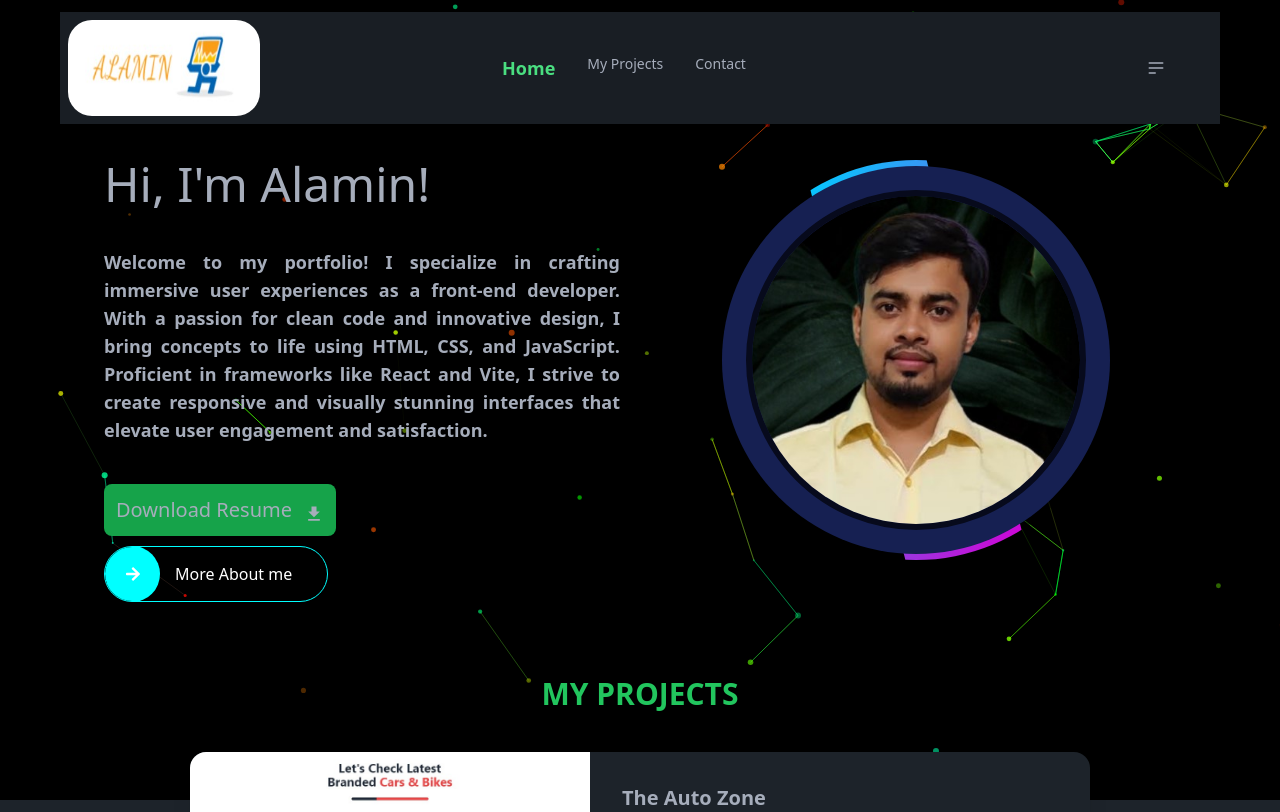
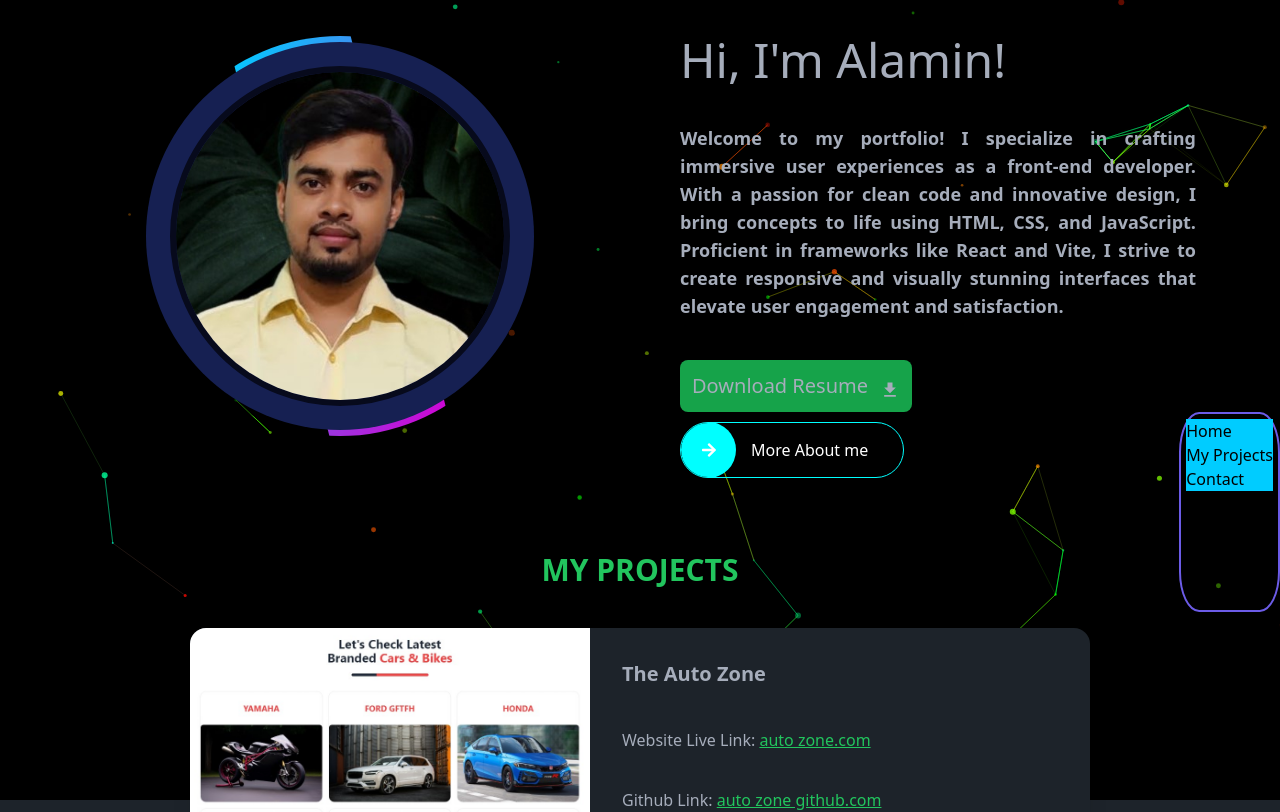
Before and after one commit to alaminakash754/my-portfolio, a React (Vite) app: page / in a window 1280 px wide. Shown: the top 812 px of the page. Built offline with nearby package versions, Linux system fonts and the light colour scheme.

Commit message:
changes in banner

```diff
--- a/src/components/Banner.jsx
+++ b/src/components/Banner.jsx
@@ -9,6 +9,15 @@ import '../style/style.css'
 const Banner = () => {
     return (
         <div className=" grid sm:grid-cols-1 md:grid-cols-2  gap-10 h-[500px] p-6">
+             <div className="ml-14">
+                <div className='box'>
+                    <div className='content'>
+                        <img src={coverPhoto} alt="" />
+                        <h2>Designing interfaces <br /> <span>coding with flair</span> </h2>
+                        <a href="contact">Hire Me</a>
+                    </div>
+                </div>
+            </div>
             <div className=" ml-5">
                 <h1 className="text-5xl">Hi, I'm Alamin!</h1>
 
@@ -17,15 +26,7 @@ const Banner = () => {
 
                 <Link to='about'><button className="button"> <span className="button__icon"><FaArrowRight className="mt-5 ml-5" /></span> <span>More About me</span>  </button></Link>
             </div>
-            <div className="ml-14">
-                <div className='box'>
-                    <div className='content'>
-                        <img src={coverPhoto} alt="" />
-                        <h2>Designing interfaces <br /> <span>coding with flair</span> </h2>
-                        <a href="contact">Hire Me</a>
-                    </div>
-                </div>
-            </div>
+
         </div>
     );
 };
--- a/src/components/Navbar.jsx
+++ b/src/components/Navbar.jsx
@@ -1,55 +1,67 @@
-import { NavLink } from 'react-router-dom';
-import logo from '../assets/logo.jpg'
+// import { NavLink } from 'react-router-dom';
+import { Link } from 'react-router-dom';
+import '../style/style.css';
+// import logo from '../assets/logo.jpg'
+
 const Navbar = () => {
 
-    const navLinks = <>
-        <li><NavLink to="/"
-            className={({ isActive, isPending }) =>
-                isPending ? "pending" : isActive ? " font-bold text-lg text-green-400 hover:bg-gray-200 hover:text-green-400 " : ""
-            }>Home</NavLink></li>
 
-        <li><NavLink to="/projects"
-            className={({ isActive, isPending }) =>
-                isPending ? "pending" : isActive ? " font-bold  text-lg text-green-400 hover:bg-gray-200 hover:text-green-400  " : ""
-            }>My Projects</NavLink></li>
+    // const navLinks = <>
+    //     <li><NavLink to="/"
+    //         className={({ isActive, isPending }) =>
+    //             isPending ? "pending" : isActive ? " font-bold text-lg text-green-400 hover:bg-gray-200 hover:text-green-400 " : " hover:text-green-400"
+    //         }>Home</NavLink></li>
+
+    //     <li><NavLink to="/projects"
+    //         className={({ isActive, isPending }) =>
+    //             isPending ? "pending" : isActive ? " font-bold  text-lg text-green-400 hover:bg-gray-200 hover:text-green-400  " : " hover:text-green-400"
+    //         }>My Projects</NavLink></li>
 
 
 
-        <li><NavLink to="/contact"
-            className={({ isActive, isPending }) =>
-                isPending ? "pending" : isActive ? " text-lg text-green-400 hover:bg-gray-200 hover:text-green-400 font-bold " : ""
-            }>Contact</NavLink></li>
+    //     <li><NavLink to="/contact"
+    //         className={({ isActive, isPending }) =>
+    //             isPending ? "pending" : isActive ? " text-lg text-green-400 hover:bg-gray-200 hover:text-green-400 font-bold " : " hover:text-green-400"
+    //         }>Contact</NavLink></li>
 
-    </>
+    // </>
     return (
-        <div className="navbar bg-base-200 max-w-[1160px] mx-auto">
-            <div className="navbar-start">
-                <div className="dropdown">
-                    <div tabIndex={0} role="button" className="btn btn-ghost lg:hidden">
-                        <svg xmlns="http://www.w3.org/2000/svg" className="h-5 w-5" fill="none" viewBox="0 0 24 24" stroke="currentColor"><path strokeLinecap="round" strokeLinejoin="round" strokeWidth="2" d="M4 6h16M4 12h8m-8 6h16" /></svg>
-                    </div>
-                    <ul tabIndex={0} className="menu menu-sm dropdown-content mt-3 z-[1] p-2 shadow bg-base-100 rounded-box w-52">
-                        {navLinks}
-                    </ul>
-                </div>
-                <img className='w-48 h-24 rounded-3xl' src={logo} alt="" />
-            </div>
-            <div className="navbar-center hidden lg:flex">
-                <ul className="menu menu-horizontal px-1">
-                    {navLinks}
-                </ul>
-            </div>
-            <div className="navbar-end mr-8">
-                <div className="dropdown">
-                    <div tabIndex={0} role="button" className="btn btn-ghost btn-circle">
-                        <svg xmlns="http://www.w3.org/2000/svg" className="h-5 w-5" fill="none" viewBox="0 0 24 24" stroke="currentColor"><path strokeLinecap="round" strokeLinejoin="round" strokeWidth="2" d="M4 6h16M4 12h16M4 18h7" /></svg>
-                    </div>
-                    <ul tabIndex={0} className="menu menu-sm dropdown-content mt-3 z-[1] p-2 shadow bg-base-100 rounded-box w-32">
-                        {navLinks}
-                    </ul>
-                </div>
-            </div>
-        </div>
+        // <div className="navbar bg-base-200 max-w-[1160px] mx-auto">
+        //     <div className="navbar-start">
+        //         <div className="dropdown">
+        //             <div tabIndex={0} role="button" className="btn btn-ghost lg:hidden">
+        //                 <svg xmlns="http://www.w3.org/2000/svg" className="h-5 w-5" fill="none" viewBox="0 0 24 24" stroke="currentColor"><path strokeLinecap="round" strokeLinejoin="round" strokeWidth="2" d="M4 6h16M4 12h8m-8 6h16" /></svg>
+        //             </div>
+        //             <ul tabIndex={0} className="menu menu-sm dropdown-content mt-3 z-[1] p-2 shadow bg-base-100 rounded-box w-52">
+        //                 {navLinks}
+        //             </ul>
+        //         </div>
+        //         <img className='w-48 h-24 rounded-3xl' src={logo} alt="" />
+        //     </div>
+        //     <div className="navbar-center hidden lg:flex">
+        //         <ul className="menu menu-horizontal px-1">
+        //             {navLinks}
+        //         </ul>
+        //     </div>
+        //     <div className="navbar-end mr-8">
+        //         <div className="dropdown">
+        //             <div tabIndex={0} role="button" className="btn btn-ghost btn-circle">
+        //                 <svg xmlns="http://www.w3.org/2000/svg" className="h-5 w-5" fill="none" viewBox="0 0 24 24" stroke="currentColor"><path strokeLinecap="round" strokeLinejoin="round" strokeWidth="2" d="M4 6h16M4 12h16M4 18h7" /></svg>
+        //             </div>
+        //             <ul tabIndex={0} className="menu menu-sm dropdown-content mt-3 z-[1] p-2 shadow bg-base-100 rounded-box w-32">
+        //                 {navLinks}
+        //             </ul>
+        //         </div>
+        //     </div>
+        // </div>
+        <nav className='nav_menu'>
+            <ul>
+                <Link to='/'><li>Home</li></Link>
+                <Link to='projects'><li>My Projects</li></Link>
+                <Link to='contact'><li>Contact</li></Link>
+
+            </ul>
+        </nav>
     );
 };
 
--- a/src/components/button/Button.css
+++ b/src/components/button/Button.css
@@ -29,7 +29,6 @@
 
   .button:hover::before {
     transform: translateX(0);
-    left: 100%;
   }
 
   .button__icon {
--- a/src/style/style.css
+++ b/src/style/style.css
@@ -116,3 +116,30 @@
 {
     letter-spacing: 0.2em;
 }
+
+.nav_menu{
+right: 0;
+top: 50%;
+position: fixed;
+height: 200px;
+border-radius: 20%;
+border: 2px solid #6c5ce7;
+z-index: 100;
+}
+.nav_menu ul{
+
+    list-style: none;
+    padding: 5px;
+    column-gap: 10px;
+}
+
+.nav_menu ul li {
+    column-gap: 10px;
+    background-color: #00ccff;
+    color: black;
+
+}
+.nav_menu ul li:hover{
+    background-color: #d400d4;
+    color: #fff;
+}
```
